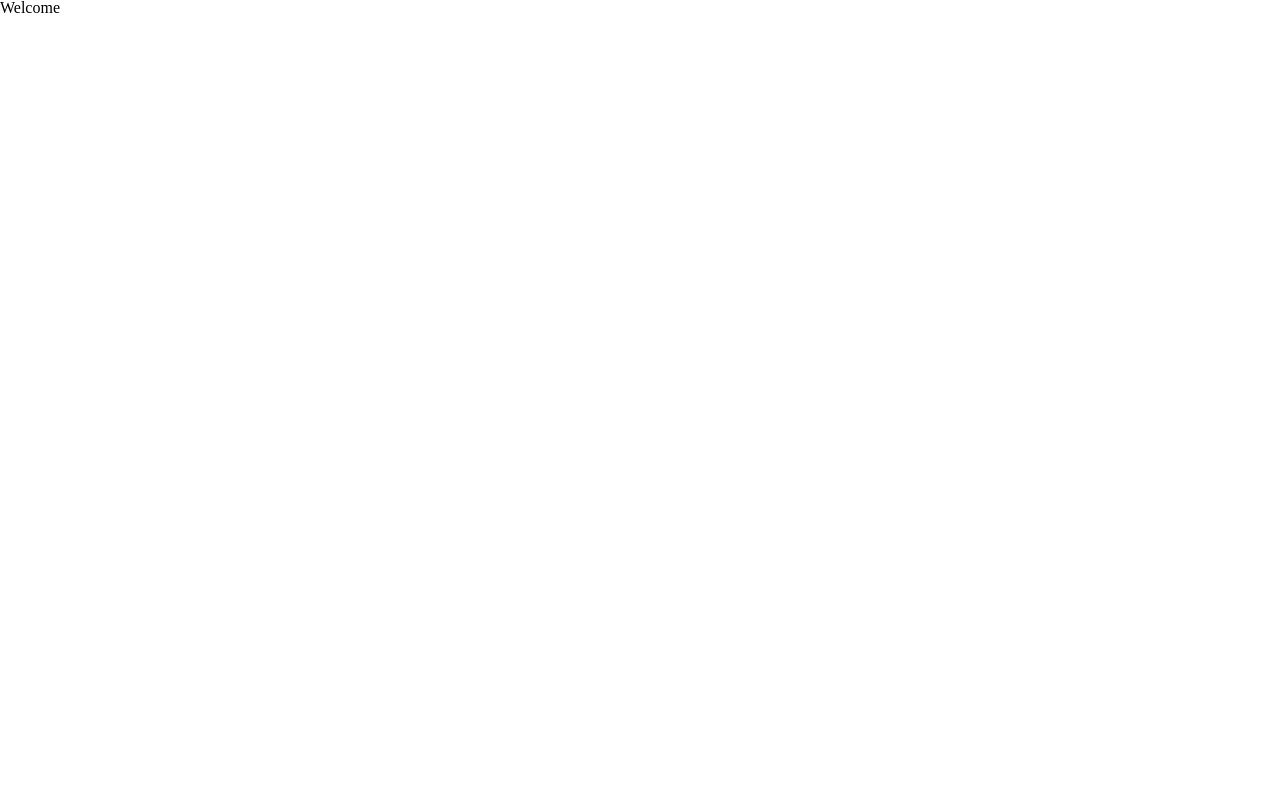
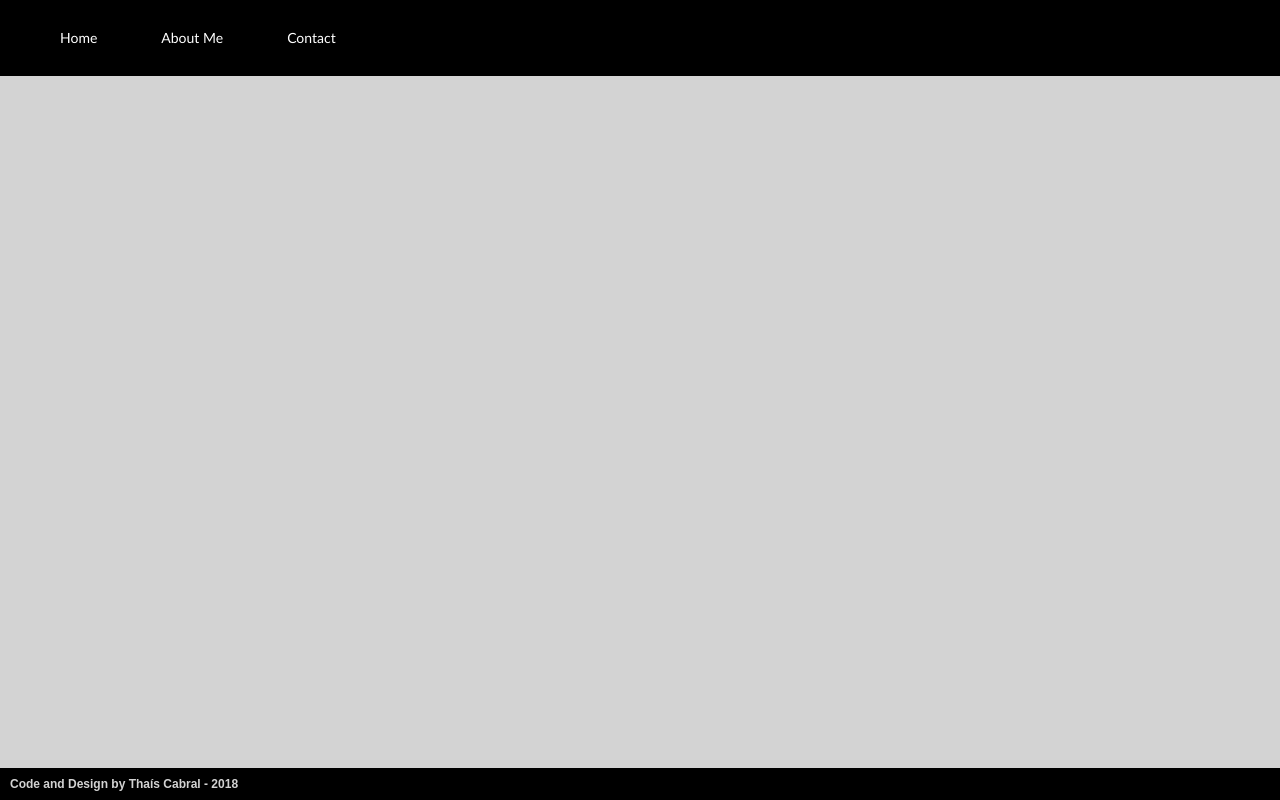
Before and after one commit to thaiscabrallima/thais-lima, a plain HTML site: page index.html in a window 1280 px wide. Drawn offline with Linux system fonts and the light colour scheme.

Commit message:
add menu and new pages

```diff
--- a/css/main.css
+++ b/css/main.css
@@ -0,0 +1,49 @@
+* {
+    box-sizing: border-box;
+}
+
+body {
+  background-color: lightgray;
+}
+
+/* main menu */
+ul.nav li {
+  display: inline;
+  background-color: black;
+}
+
+.nav {
+  padding: 30px;
+  background-color: black;
+}
+
+.link {
+  padding: 30px;
+  color: white;
+  border-radius: 5px;
+  text-decoration-line: none;
+  font-family: 'Trebuchet MS', 'Lucida Sans Unicode', 'Lucida Grande', 'Lucida Sans', Arial, sans-serif;
+  font-size: 14px;
+  background-color: black;
+  transition: .5s;
+}
+
+.link:hover {
+  background-color: grey;
+  padding: 30px;
+}
+
+
+
+/* footer */
+footer.foot-page {
+  background-color: black;
+  position: fixed;
+  bottom: 0;
+  width: 100%;
+  font-family: Arial, Helvetica, sans-serif;
+  font-size: 12px;
+  color: lightgrey;
+  font-weight: bold;
+  padding: 10px;
+}
--- a/index.html
+++ b/index.html
@@ -9,7 +9,25 @@
     <link rel="stylesheet" type="text/css" media="screen" href="css/main.css" />
 </head>
 <body>
-    <h1>Welcome</h1>
+    <!-- Main Menu -->
+    <nav>
+        <ul class="nav">
+            <li>
+                <a class="link" href="index.html">Home</a>
+            </li>
+            <li>
+                <a class="link" href="about-me.html">About Me</a>
+            </li>
+            <li>
+                <a class="link" href="contact.html">Contact</a>
+            </li>
+        </ul>
+    </nav>
+
+    <footer class="foot-page">
+        <p>Code and Design by Thaís Cabral - 2018</p>
+    </footer>
+
 
     <script src="js/main.js"></script>
 </body>
--- a/js/main.js
+++ b/js/main.js
@@ -0,0 +1 @@
+console.log('Hello');
```
